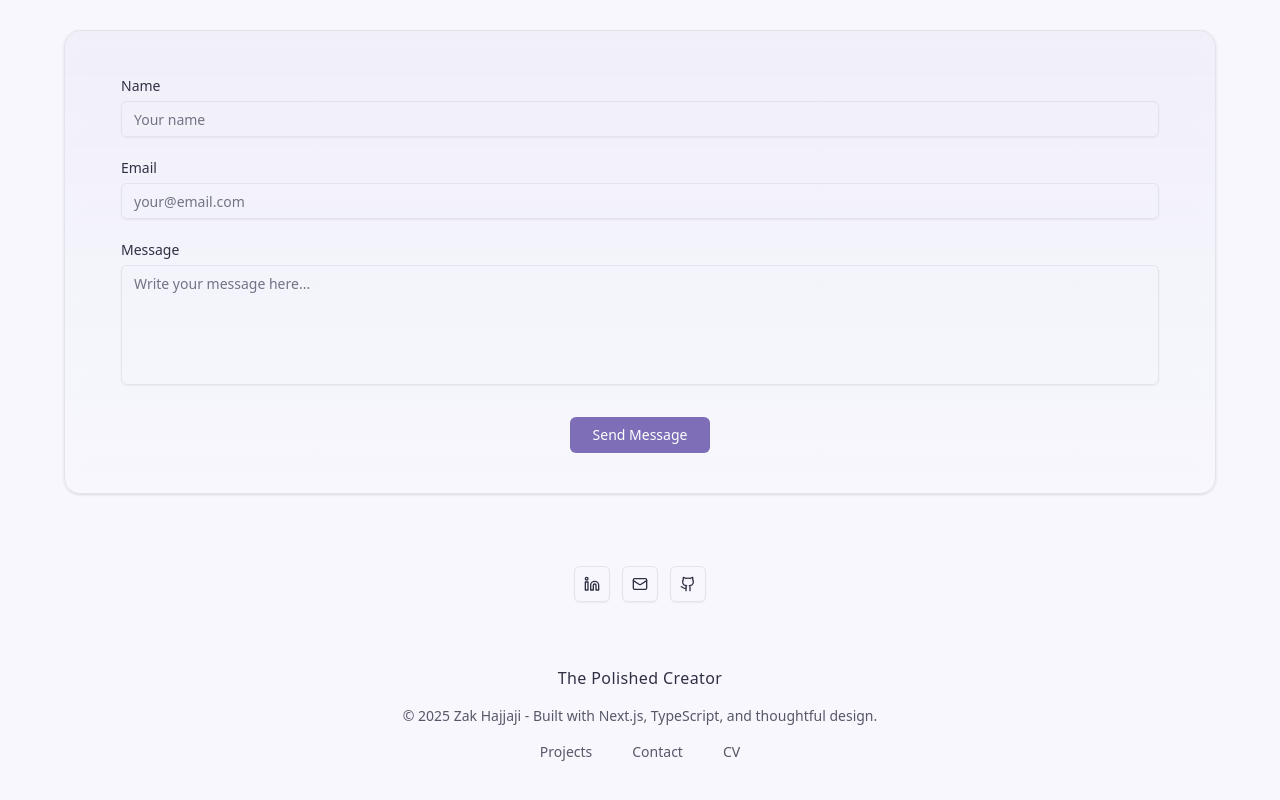
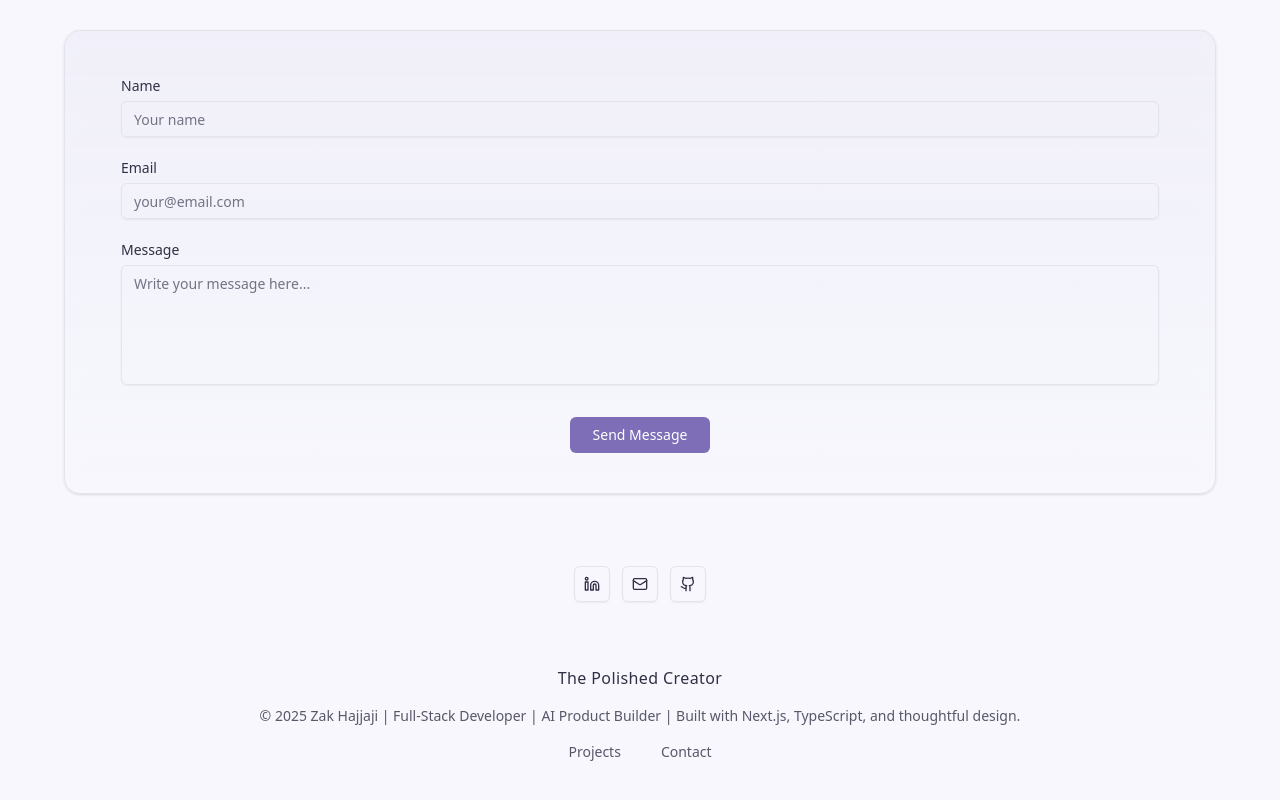
Before and after one commit to zakhajjaji/The-Blueprint, a Next.js app: page / in a window 1280 px wide. Shown: the part 7442-8242 px from the top of the page. Built offline with nearby package versions, Linux system fonts and the light colour scheme.

Commit message:
foot: update

```diff
--- a/src/components/Footer.tsx
+++ b/src/components/Footer.tsx
@@ -11,12 +11,12 @@ const Footer = () => {
           <div className="relative flex flex-col items-center gap-4 text-center px-4">
             <div className="font-mono text-md tracking-wide text-foreground">The Polished Creator</div>
             <p className="text-sm text-foreground/80">
-              © {new Date().getFullYear()} Zak Hajjaji - Built with Next.js, TypeScript, and thoughtful design.
+              © {new Date().getFullYear()} Zak Hajjaji | Full-Stack Developer | AI Product Builder | Built with Next.js, TypeScript, and thoughtful design.
             </p>
             <div className="flex items-center gap-10 text-sm">
               <Link href="#projects" className="text-foreground/80 hover:text-foreground underline-offset-4 hover:underline">Projects</Link>
               <Link href="#contact" className="text-foreground/80 hover:text-foreground underline-offset-4 hover:underline">Contact</Link>
-              <a href="/assets/ZAK-HAJJAJI-JNR.SOFTWARE-DEV-CV.pdf" target="_blank" rel="noopener noreferrer" className="text-foreground/80 hover:text-foreground underline-offset-4 hover:underline">CV</a>
+            {/*   <a href="/assets/ZAK-HAJJAJI-JNR.SOFTWARE-DEV-CV.pdf" target="_blank" rel="noopener noreferrer" className="text-foreground/80 hover:text-foreground underline-offset-4 hover:underline">CV</a> */}
             </div>
           </div>
         </div>
```
